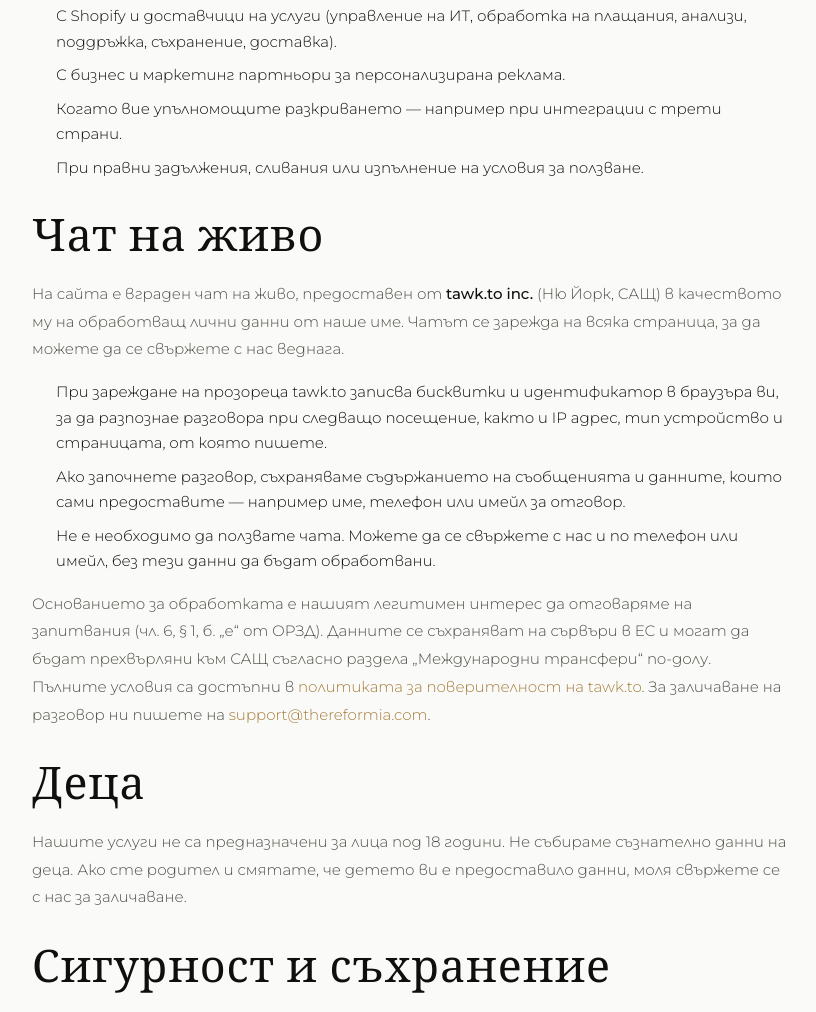
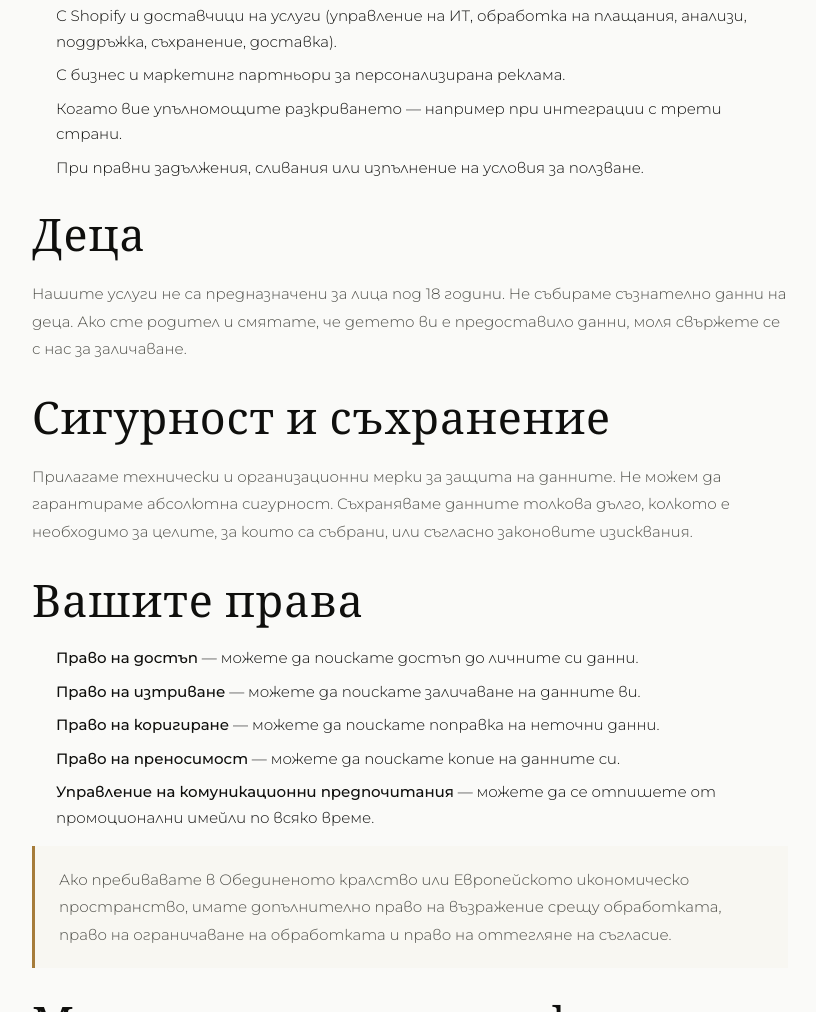
Before and after one commit to brevisbro/reformia-bg, a plain HTML site: page policies/privacy.html in a window 1280 px wide. Shown: the part 1733-2745 px from the top of the page, without its empty margins (230-1046 px from the left). Drawn offline with nearby package versions, Linux system fonts and the light colour scheme.

Commit message:
Маха раздела за чата на живо от политиката за поверителност
Co-Authored-By: Claude Opus 5.5 <noreply@anthropic.com>

```diff
--- a/policies/privacy.html
+++ b/policies/privacy.html
@@ -297,15 +297,6 @@
           <li>При правни задължения, сливания или изпълнение на условия за ползване.</li>
         </ul>
 
-        <h2 style="margin-bottom:1rem;">Чат на живо</h2>
-        <p style="margin-bottom:1rem;">На сайта е вграден чат на живо, предоставен от <strong>tawk.to inc.</strong> (Ню Йорк, САЩ) в качеството му на обработващ лични данни от наше име. Чатът се зарежда на всяка страница, за да можете да се свържете с нас веднага.</p>
-        <ul style="margin-bottom:1rem;padding-left:1.5rem;display:flex;flex-direction:column;gap:0.5rem;">
-          <li>При зареждане на прозореца tawk.to записва бисквитки и идентификатор в браузъра ви, за да разпознае разговора при следващо посещение, както и IP адрес, тип устройство и страницата, от която пишете.</li>
-          <li>Ако започнете разговор, съхраняваме съдържанието на съобщенията и данните, които сами предоставите — например име, телефон или имейл за отговор.</li>
-          <li>Не е необходимо да ползвате чата. Можете да се свържете с нас и по телефон или имейл, без тези данни да бъдат обработвани.</li>
-        </ul>
-        <p style="margin-bottom:2rem;">Основанието за обработката е нашият легитимен интерес да отговаряме на запитвания (чл. 6, § 1, б. „е“ от ОРЗД). Данните се съхраняват на сървъри в ЕС и могат да бъдат прехвърляни към САЩ съгласно раздела „Международни трансфери“ по-долу. Пълните условия са достъпни в <a href="https://www.tawk.to/privacy-policy/" target="_blank" rel="noopener noreferrer" style="color:var(--gold);">политиката за поверителност на tawk.to</a>. За заличаване на разговор ни пишете на <a href="mailto:support@thereformia.com" style="color:var(--gold);">support@thereformia.com</a>.</p>
-
         <h2 style="margin-bottom:1rem;">Деца</h2>
         <p style="margin-bottom:2rem;">Нашите услуги не са предназначени за лица под 18 години. Не събираме съзнателно данни на деца. Ако сте родител и смятате, че детето ви е предоставило данни, моля свържете се с нас за заличаване.</p>
 
```
